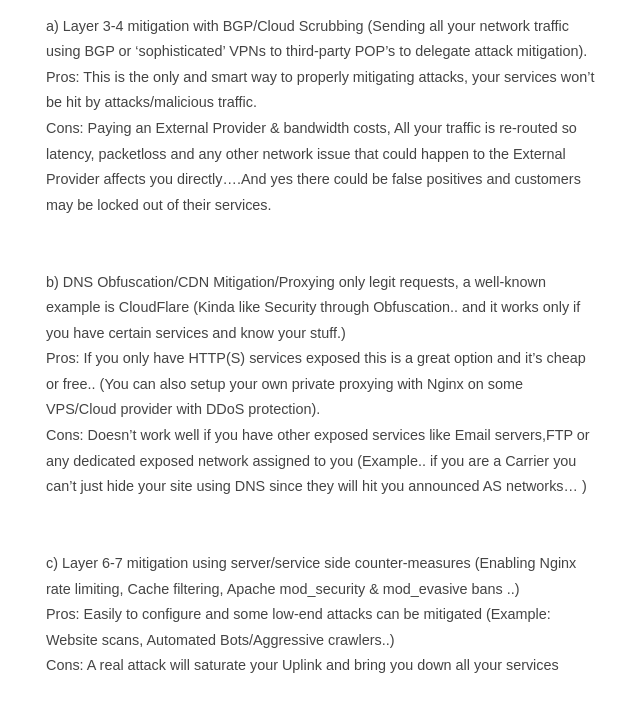
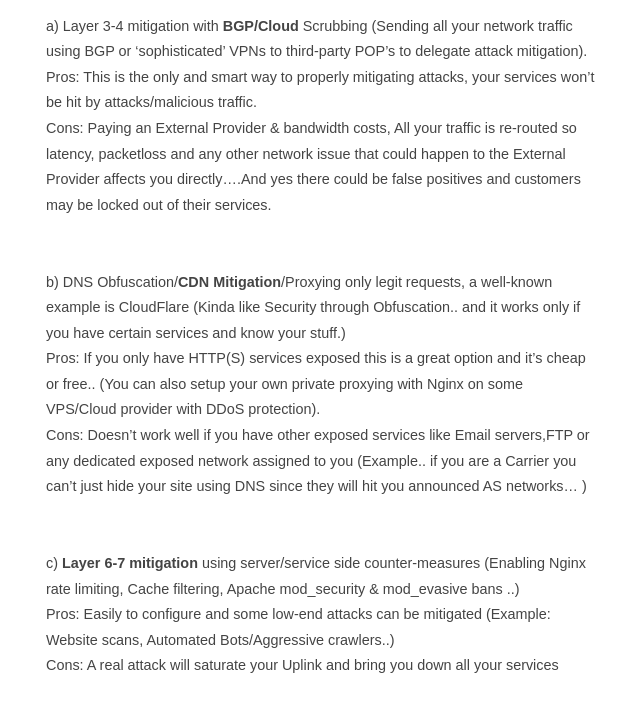
Before and after one commit to fnzv/fnzv.github.io, a Jekyll site: the page built from _posts/2017-08-19-how-to-detect-ddos.markdown, in a window 1280 px wide and 1400 px high. Shown: the part 695-1400 px from the top of the window, without its empty margins (319-959 px from the left). Built offline with Jekyll 4.4.1, drawn with Linux system fonts in a browser that asks for light colours; some of the changed text lies outside the part shown.

```diff
--- a/_posts/2017-08-19-how-to-detect-ddos.markdown
+++ b/_posts/2017-08-19-how-to-detect-ddos.markdown
@@ -8,15 +8,15 @@ layout: post
 <br>
 Recently i was researching a lot on the various denial of service attacks and how to mitigate them from Layer 1 to 7 and as always the most convinient way to stop any attacks is keeping the bad requests/traffic away from your services starting from the first layers of the ISO/OSI model.<br>
 #### Realistically the only ways to prevent DDoS attacks are:<br>
-a) Layer 3-4 mitigation with BGP/Cloud Scrubbing (Sending all your network traffic using BGP or 'sophisticated' VPNs to third-party POP's to delegate attack mitigation).<br>
+a) Layer 3-4 mitigation with **BGP/Cloud** Scrubbing (Sending all your network traffic using BGP or 'sophisticated' VPNs to third-party POP's to delegate attack mitigation).<br>
    Pros: This is the only and smart way to properly mitigating attacks, your services won't be hit by attacks/malicious traffic.<br>
    Cons: Paying an External Provider & bandwidth costs, All your traffic is re-routed so latency, packetloss and any other network issue that could happen to the External Provider affects you directly....And yes there could be false positives and customers may be locked out of their services.<br><br>
    <br>
-b) DNS Obfuscation/CDN Mitigation/Proxying only legit requests, a well-known example is CloudFlare  (Kinda like Security through Obfuscation.. and it works only if you have certain services and know your stuff.)<br>
+b) DNS Obfuscation/**CDN Mitigation**/Proxying only legit requests, a well-known example is CloudFlare  (Kinda like Security through Obfuscation.. and it works only if you have certain services and know your stuff.)<br>
    Pros: If you only have HTTP(S) services exposed this is a great option and it's cheap or free.. (You can also setup your own private proxying with Nginx on some VPS/Cloud provider with DDoS protection). <br>
    Cons: Doesn't work well if you have other exposed services like Email servers,FTP or any dedicated exposed network assigned to you (Example.. if you are a Carrier you can't just hide your site using DNS since they will hit you announced AS networks... )
 <br><br><br>
-c) Layer 6-7 mitigation using server/service side counter-measures (Enabling Nginx rate limiting, Cache filtering, Apache mod_security & mod_evasive bans ..)<br>
+c) **Layer 6-7 mitigation** using server/service side counter-measures (Enabling Nginx rate limiting, Cache filtering, Apache mod_security & mod_evasive bans ..)<br>
    Pros: Easily to configure and some low-end attacks can be mitigated (Example: Website scans, Automated Bots/Aggressive crawlers..)<br>
    Cons: A real attack will saturate your Uplink and bring you down all your services<br>
    <br><br><br>
@@ -26,14 +26,14 @@ d) DIY DDoS protection using Linux boxes and the good old packet filter.<br>
          with the upstream BGP provider they may drop your traffic and/or blackhole you anyways as no one wants unwanted bandwidth costs & saturated links by malicious traffic or bogus packets.<br><br><br>
 
 Before do you even think of option d) watch this:<br>
-![](https://github.com/fnzv/fnzv.github.io/blob/beedd3afa60078ac41b7b574738a22f690bec90a/ddos-fish.gif)
+![](https://github.com/fnzv/fnzv.github.io/blob/beedd3afa60078ac41b7b574738a22f690bec90a/ddos-fish.gif?raw=true)
 
 
 Cool, but how i detect attacks?  Well if you have $$ and you only believe enterprise stuff --> grab that 500+ grand network box and put it in front of your DC... whereas if you are an opensource guy you can go for
 FastNetMon (By Pavel Odintsov) and setup your own Anti-DDoS detection/mitigation solution.<br>
 <br>
 What is FastNetMon?<br>
-FastNetMon is DDoS analyzer that will allow you to detect nearly realtime attacks or suspicious traffic (Example: VPS X is compromised and starts doing SYN Flood --> detected and alerted by FNM), FNM isn't just a <br>
+**FastNetMon** is DDoS analyzer that will allow you to detect nearly realtime attacks or suspicious traffic (Example: VPS X is compromised and starts doing SYN Flood --> detected and alerted by FNM), FNM isn't just a <br>
 detection tool but also helps to mitigate attacks after the ban rule is triggered by running a bash script (So there are a lot of cool stuff to do.. Slack webhooks..Keep a track of Influx metircs..Email Alerts...Send an emergency call/SMS)<br>
 <br>
 Scenario 1:<br>
```
